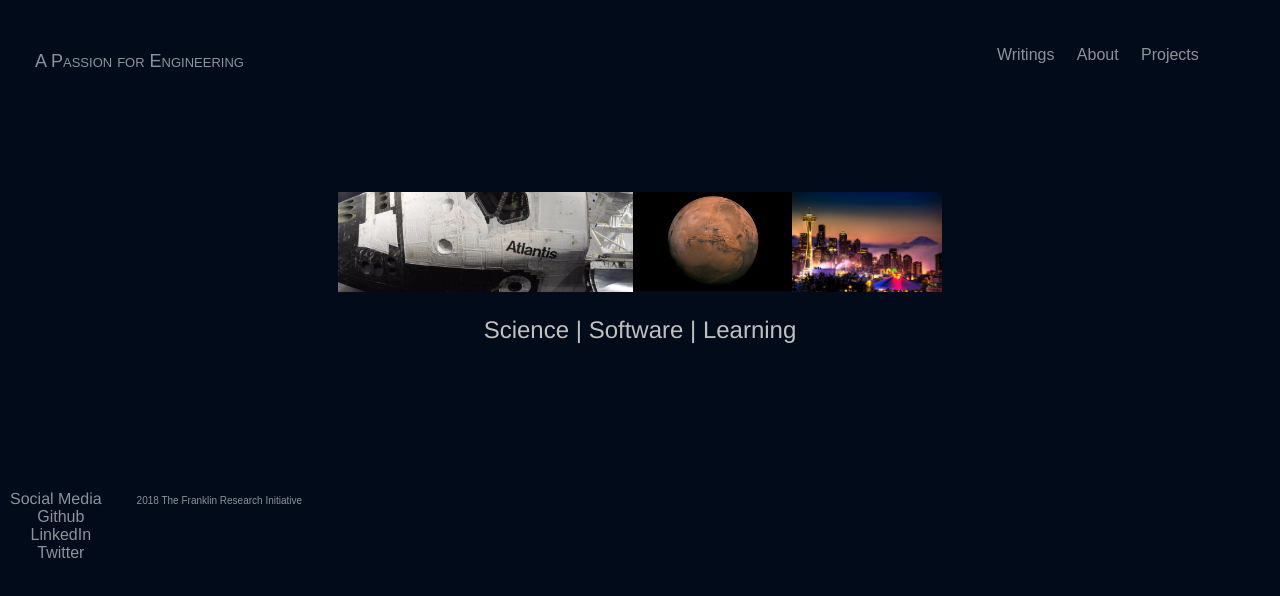
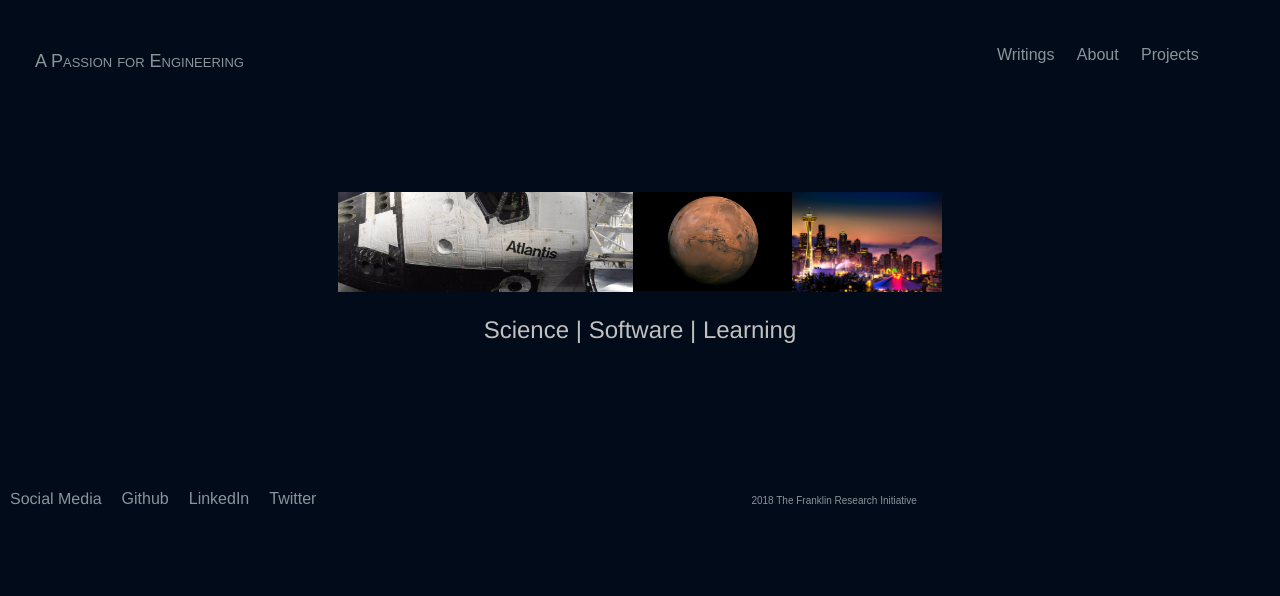
Before and after one commit to dave5801/Portfolio, a React (Create React App) app in the folder portfolio-site/: page / in a window 1280 px wide. Shown: the top 596 px of the page. Built offline with nearby package versions, Linux system fonts and the light colour scheme.

Commit message:
mobile view works for footer

```diff
--- a/portfolio-site/src/scenes/home/Footer/footer.css
+++ b/portfolio-site/src/scenes/home/Footer/footer.css
@@ -1,6 +1,5 @@
 .Footer{
    display: flex;
-   /*display: block;*/
    color: #8b939b;
 }
 
@@ -14,7 +13,7 @@
 
 .Footer-elements-left {
     padding: 5px;
-    /*display: flex;*/
+    display: flex;
     list-style: none;
     padding: 10px;
 }
@@ -26,9 +25,9 @@
 }
 
 .Footer-elements-right{
-   /* margin-left: 400px;*/
+    margin-left: 400px;
     padding: 5px;
-   /* display: flex;*/
+    display: flex;
     list-style: none;
     color: #8b939b;
 }
@@ -42,4 +41,13 @@
     .Footer{
         display:block;
     }
+
+    .Footer-elements-left{
+        display:block;
+    }
+
+    .Footer-elements-right{
+        margin-left: 0px;
+        display:block;
+    }
 }
```
